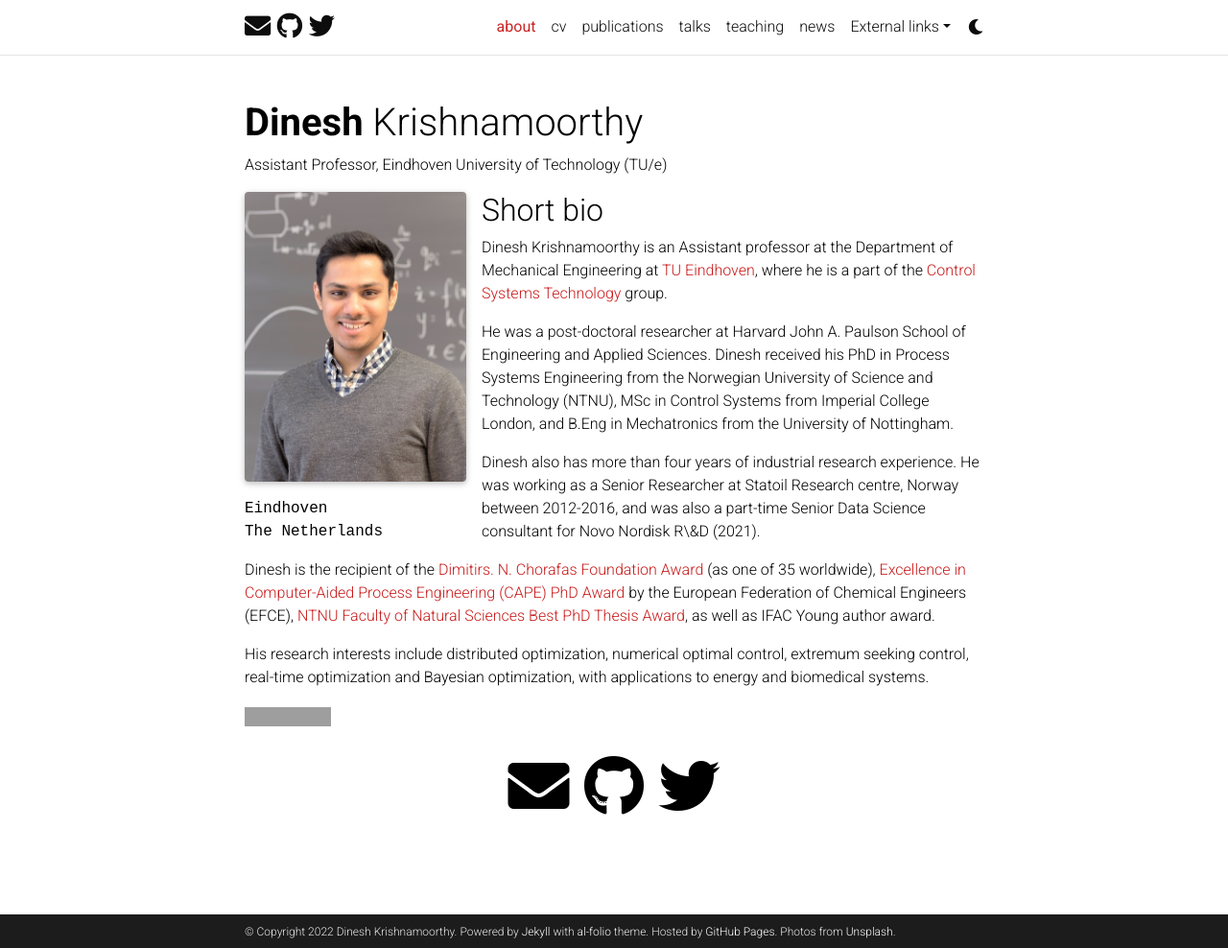
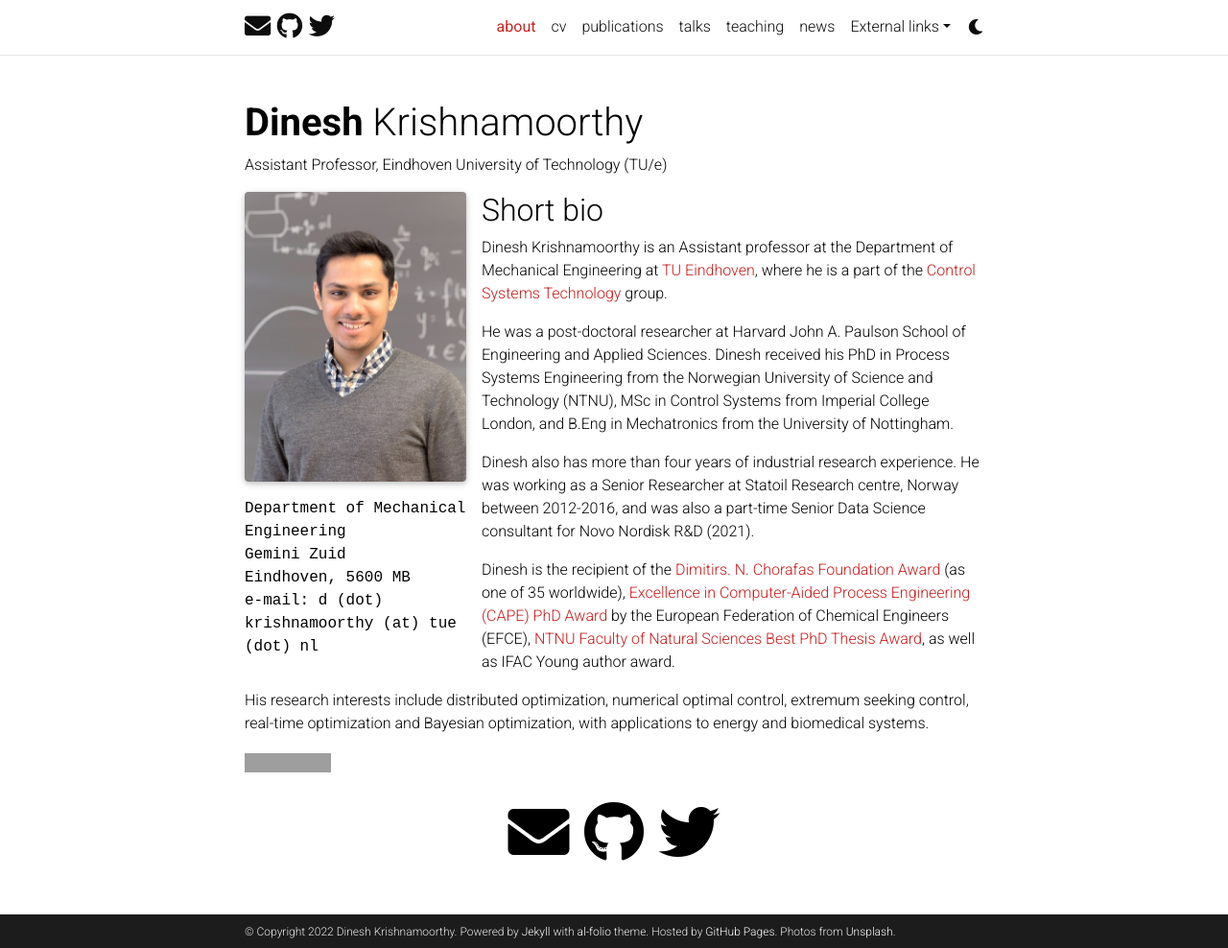
Before and after one commit to dinesh-krishnamoorthy/dinesh-krishnamoorthy.github.io, a Jekyll site: the page built from _pages/about.md, in a window 1280 px wide and 988 px high. Shown: the whole window at 96% size. Built offline with Jekyll 4.4.1, drawn with Linux system fonts in a browser that asks for light colours; full-size pictures stand in for the smaller copies a plugin makes; comment, search, counter and statistics services are not loaded; a style sheet for code colours, icons or effects is not loaded; grey boxes are pictures that could not be loaded.

Commit message:
Update about.md

```diff
--- a/_pages/about.md
+++ b/_pages/about.md
@@ -9,8 +9,10 @@
   image: NTNUsubproDinesh-6419v2 (2).jpeg
   image_circular: false # crops the image to make it circular
   address: >
-    <p>Eindhoven </p>
-    <p>The Netherlands</p>
+    <p>Department of Mechanical Engineering </p>
+    <p>Gemini Zuid</p>
+    <p>Eindhoven, 5600 MB</p>
+    <p>e-mail: d (dot) krishnamoorthy (at) tue (dot) nl</p>
 
 news: false  # includes a list of news items
 selected_papers: false # includes a list of papers marked as "selected={true}"
@@ -23,7 +25,7 @@
 
 He was a post-doctoral researcher at Harvard John A. Paulson School of Engineering and Applied Sciences. Dinesh received his PhD in Process Systems Engineering from the Norwegian University of Science and Technology (NTNU), MSc in Control Systems from Imperial College London, and B.Eng in Mechatronics from the University of Nottingham.
 
-Dinesh also has more than four years of industrial research experience. He was working as a Senior Researcher at Statoil Research centre, Norway between 2012-2016, and was also a part-time Senior Data Science consultant for Novo Nordisk R\&D (2021).
+Dinesh also has more than four years of industrial research experience. He was working as a Senior Researcher at Statoil Research centre, Norway between 2012-2016, and was also a part-time Senior Data Science consultant for Novo Nordisk R&D (2021).
 
 Dinesh is the recipient of the [Dimitirs. N. Chorafas Foundation Award](https://www.weizmann.ac.il/feinberg/sites/feinberg/files/uploads/files/chorafas_winners_2020_by_year_and_univeristy.pdf) (as one of 35 worldwide), [Excellence in Computer-Aided Process Engineering (CAPE) PhD Award](https://www.wp-cape.eu/index.php/outstanding-phd-thesis-on-cape/) by the European Federation of Chemical Engineers (EFCE), [NTNU Faculty of Natural Sciences Best PhD Thesis Award](https://www.youtube.com/watch?v=QuHFnoTiy-k&ab_channel=NTNUFakultetfornaturvitenskap), as well as IFAC Young author award.
 
```
